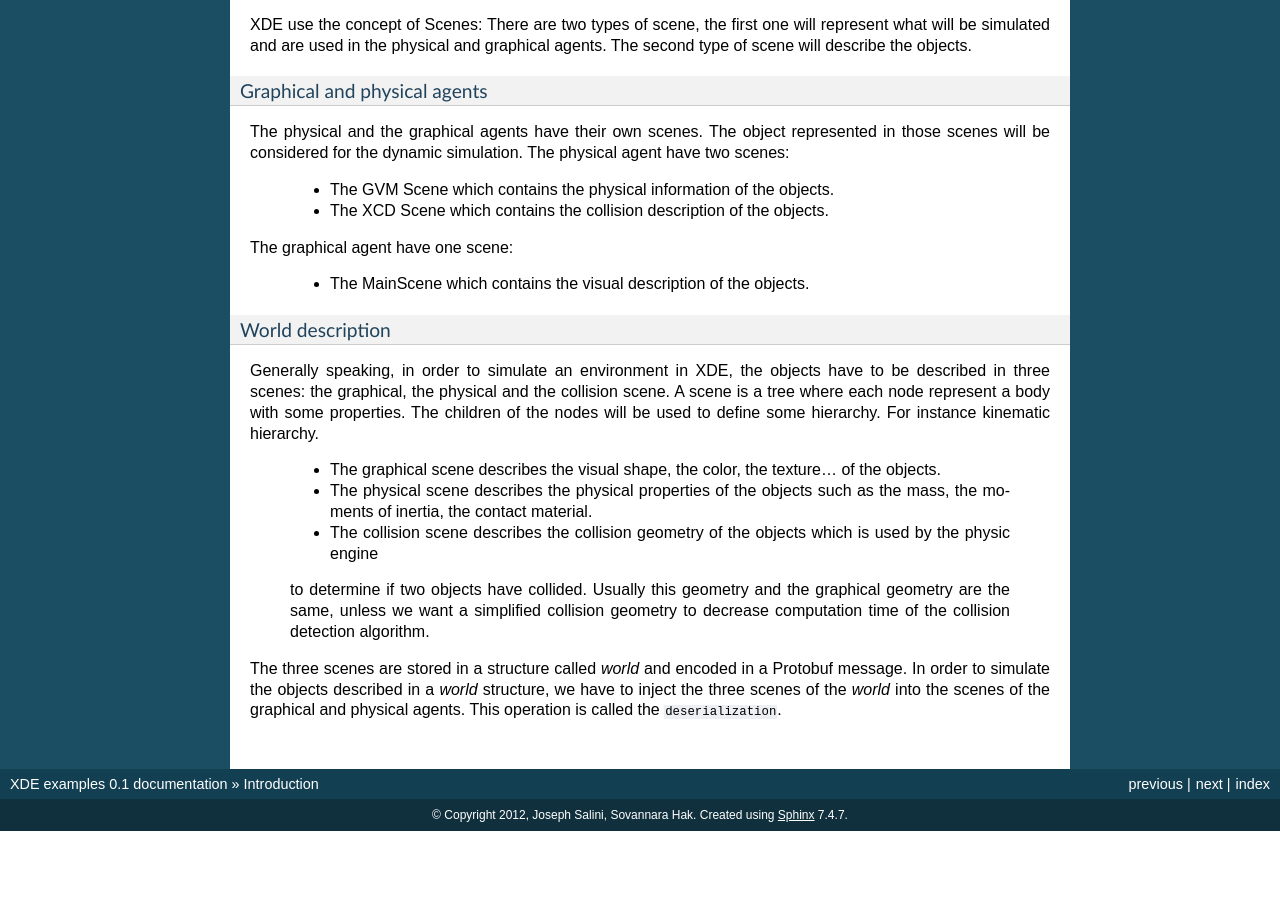
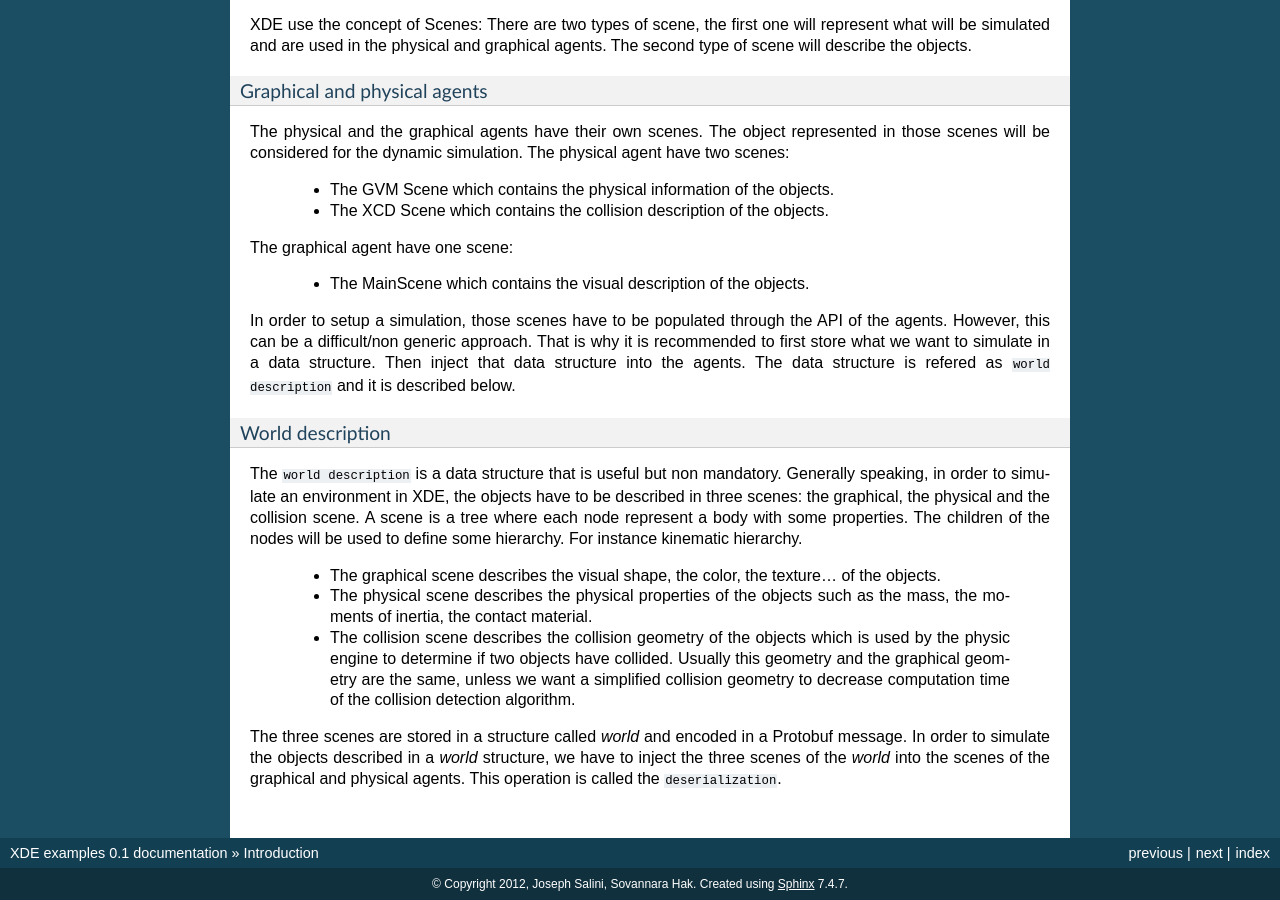
Before and after one commit to ISIR-SYROCO/XDE-DocExamples, a Sphinx documentation site: the page built from source/intro.rst, in a window 1280 px wide and 900 px high, scrolled down 2592 px. Built offline with Sphinx 7.4.7, drawn with Linux system fonts in a browser that asks for light colours; formulas are drawn with MathJax 3; before the commit the page ends 3423 px from its top, so only the background shows below that; some of the changed text lies outside the part shown.

Commit message:
Improve World Description introduction

```diff
--- a/source/intro.rst
+++ b/source/intro.rst
@@ -98,8 +98,14 @@ The graphical agent have one scene:
 
   * The MainScene which contains the visual description of the objects.
 
+In order to setup a simulation, those scenes have to be populated through the API of the agents.
+However, this can be a difficult/non generic approach. That is why it is recommended to first store
+what we want to simulate in a data structure. Then inject that data structure into the agents.
+The data structure is refered as ``world description`` and it is described below.
+
 World description
 """""""""""""""""
+The ``world description`` is a data structure that is useful but non mandatory.
 Generally speaking, in order to simulate an environment in XDE, the objects have to be described in three
 scenes: the graphical, the physical and the collision scene. A scene is a tree where each node represent a body
 with some properties. The children of the nodes will be used to define some hierarchy.
@@ -107,10 +113,7 @@ For instance kinematic hierarchy.
 
   * The graphical scene describes the visual shape, the color, the texture... of the objects.
   * The physical scene describes the physical properties of the objects such as the mass, the moments of inertia, the contact material.
-  * The collision scene describes the collision geometry of the objects which is used by the physic engine
-
-  to determine if two objects have collided. Usually this geometry and the graphical geometry are the same, unless
-  we want a simplified collision geometry to decrease computation time of the collision detection algorithm.
+  * The collision scene describes the collision geometry of the objects which is used by the physic engine to determine if two objects have collided. Usually this geometry and the graphical geometry are the same, unless we want a simplified collision geometry to decrease computation time of the collision detection algorithm.
 
 The three scenes are stored in a structure called *world* and encoded in a Protobuf message.
 In order to simulate the objects described in a *world* structure, we have to inject the three scenes of the *world*
```
Also changed, not shown: other parts of source/intro.rst (+1 -1 lines).
